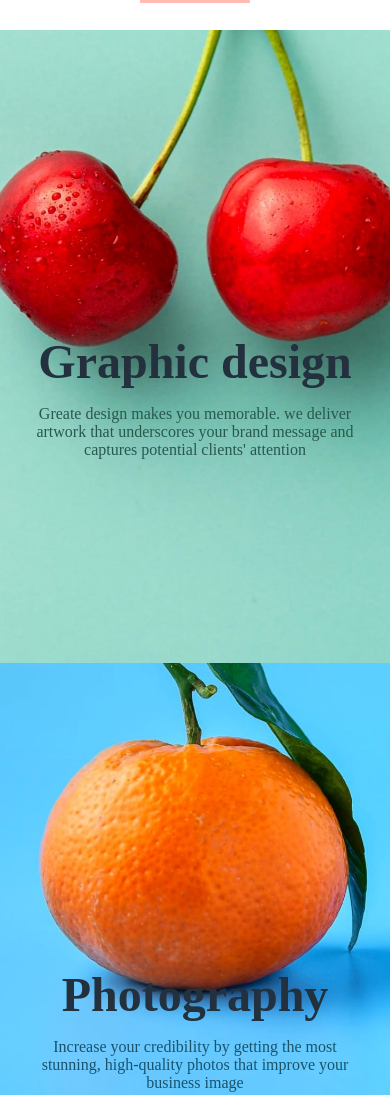
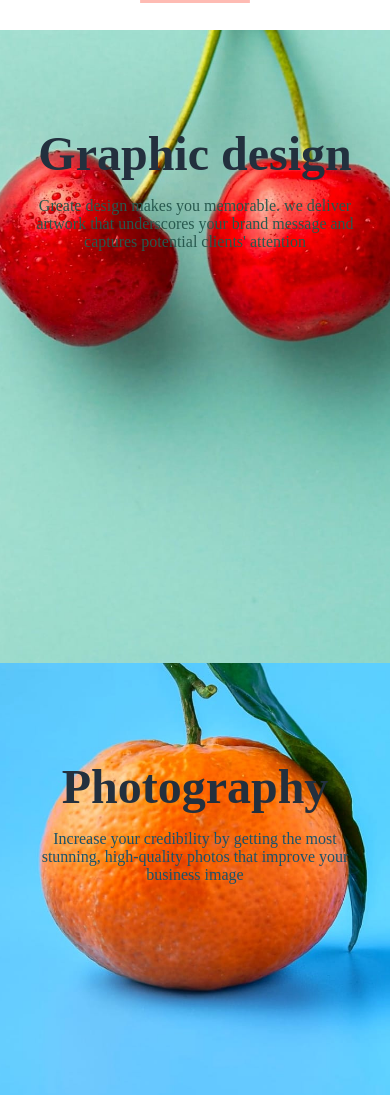
Before and after one commit to Shekharpawar1/Sunny-side-landing-page, a plain HTML site: page index.html in a window 390 px wide. Shown: the part 2779-3874 px from the top of the page. Drawn offline with Linux system fonts and the light colour scheme.

Commit message:
Update main.css

```diff
--- a/main.css
+++ b/main.css
@@ -305,7 +305,7 @@ footer>h2{color:#27594E;}
 
     }
     .col3>.text-section,.col4>.text-section{
-        margin:18rem 0rem;
+        margin:5rem 0rem;
         text-align: center;
         padding: 0rem 2rem;
     }
```
